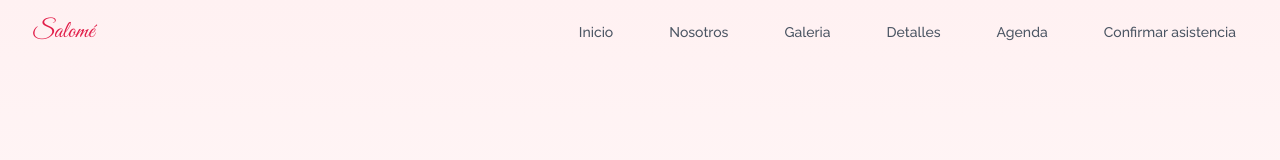
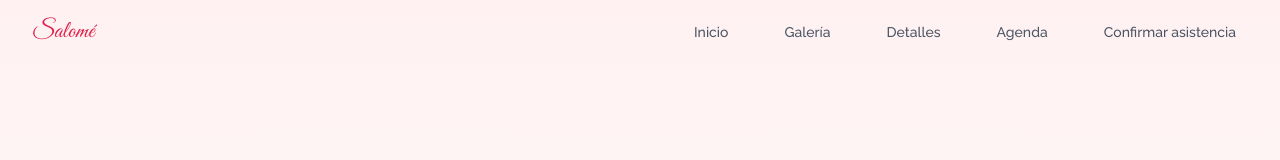
Before and after one commit to GiaHuy99/happybirthday-uncleHuy, a React (Vite) app: page / in a window 1280 px wide. Shown: the top 160 px of the page. Built offline with nearby package versions, Linux system fonts and the light colour scheme.

Commit message:
localization: comment out 'Nosotros' link and update 'Galeria' to 'Galería' in Navbar component

```diff
--- a/src/components/Navbar.tsx
+++ b/src/components/Navbar.tsx
@@ -23,8 +23,8 @@ const Navbar = () => {
 
 	const navLinks = [
 		{ name: "Inicio", href: "#hero" },
-		{ name: "Nosotros", href: "#about" },
-		{ name: "Galeria", href: "#gallery" },
+		// { name: "Nosotros", href: "#about" },
+		{ name: "Galería", href: "#gallery" },
 		{ name: "Detalles", href: "#details" },
 		{ name: "Agenda", href: "#timeline" },
 		{ name: "Confirmar asistencia", href: "#rsvp" },
```
